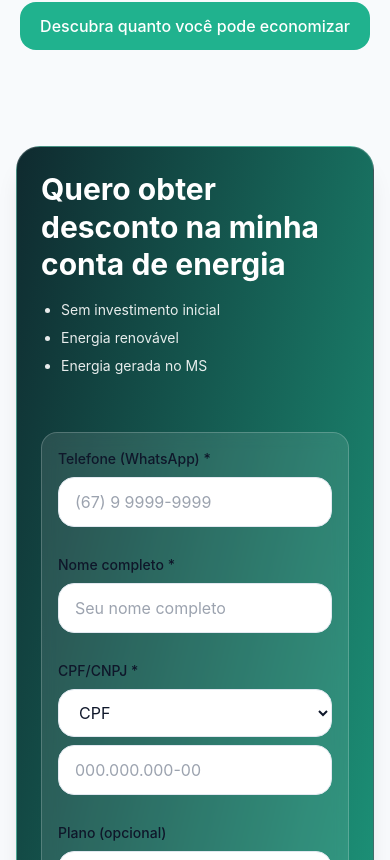
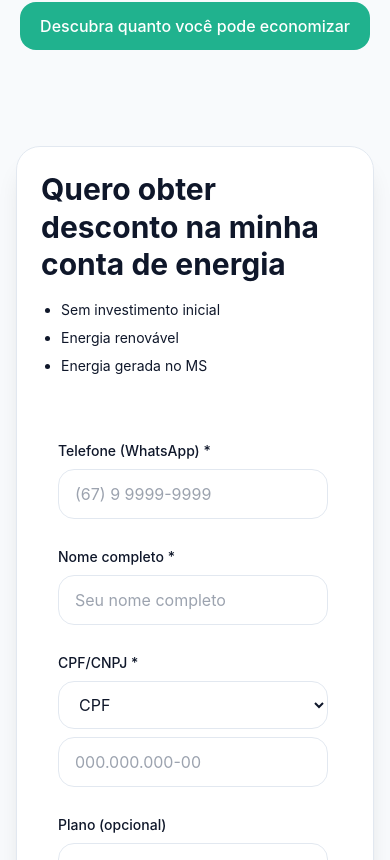
Before and after one commit to osanaizera/helexia-ms-lp, a Next.js app: page / in a window 390 px wide. Shown: the part 3884-4744 px from the top of the page. Built offline with nearby package versions, Linux system fonts and the light colour scheme; no server answers.

Commit message:
Form: melhora responsividade em notebooks (coluna do formulário com scroll e padding reduzido) e troca fundo para vidro mais difuso (bg-white/90 + blur), reduzindo excesso de verde.

```diff
--- a/components/LeadForm.tsx
+++ b/components/LeadForm.tsx
@@ -137,19 +137,19 @@ export default function LeadForm(props: { initialPlan?: Plan }){
   return (
     <section className="py-12 bg-bg" aria-labelledby="leadform-heading" id="leadform">
       <div className="container-pad">
-        <div className="relative overflow-hidden rounded-3xl border border-white/20 shadow-xl bg-gradient-to-br from-[color:var(--brand)] to-[color:var(--brand-accent)]">
-          <div className="relative p-6 md:p-10">
-            <div className="grid md:grid-cols-5 gap-8 items-start">
+        <div className="relative overflow-hidden rounded-3xl border border-line shadow-xl bg-white/90 backdrop-blur-md">
+          <div className="relative p-6 md:p-8">
+            <div className="grid md:grid-cols-5 gap-6 md:gap-8 items-start">
           {/* Persuasive message */}
-          <aside className="md:col-span-2 text-white flex flex-col justify-center md:min-h-[360px]">
+          <aside className="md:col-span-2 text-ink flex flex-col justify-center md:min-h-[360px]">
             <h2 id="leadform-heading" className="text-3xl md:text-4xl lg:text-5xl font-bold leading-tight">Quero obter desconto na minha conta de energia</h2>
-            <ul className="mt-4 space-y-2 text-white/90 text-sm list-disc pl-5">
+            <ul className="mt-4 space-y-2 text-ink/80 text-sm list-disc pl-5">
               <li>Sem investimento inicial</li>
               <li>Energia renovável</li>
               <li>Energia gerada no MS</li>
             </ul>
           </aside>
-          <div className="md:col-span-3">
+          <div className="md:col-span-3 md:max-h-[70vh] md:overflow-y-auto pr-1">
 
       {/* Result after submit */}
       {submitted ? (
```
